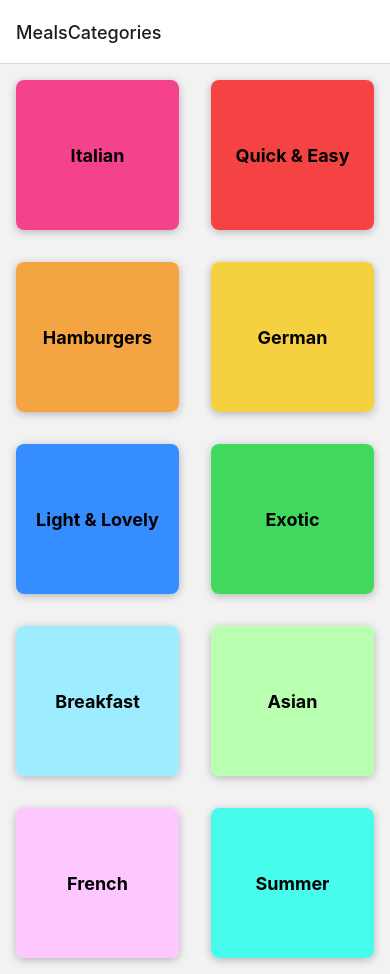
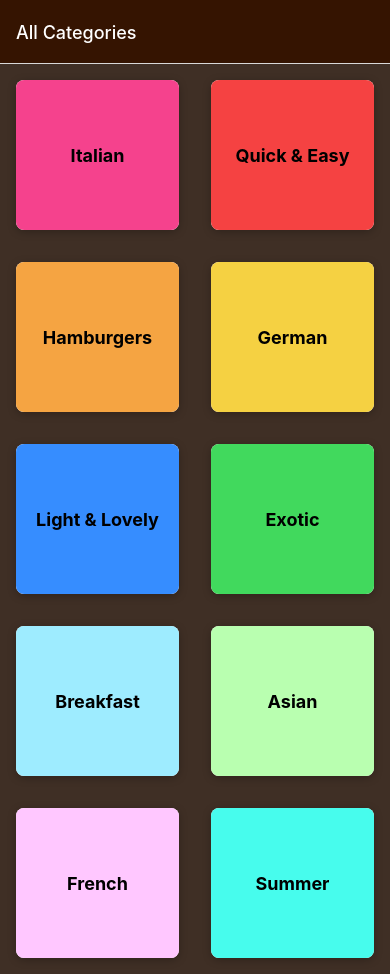
Before and after one commit to thomasaugot/chef-tom-react-native, a React Native app: screen / in a window 390 px wide. Built offline with nearby package versions, Linux system fonts and the light colour scheme.

Commit message:
adjusting css

```diff
--- a/App.js
+++ b/App.js
@@ -10,9 +10,16 @@
 export default function App() {
   return (
     <>
-      <StatusBar style="dark" />
+      <StatusBar style="light" />
       <NavigationContainer>
-        <Stack.Navigator>
+        <Stack.Navigator
+          screenOptions={{
+            title: "All Categories",
+            headerStyle: { backgroundColor: "#351401" },
+            headerTintColor: "white",
+            cardStyle: { backgroundColor: "#3f2f25" },
+          }}
+        >
           <Stack.Screen name="MealsCategories" component={CategoriesScreen} />
           <Stack.Screen name="MealsOverview" component={MealsOverview} />
         </Stack.Navigator>
```
